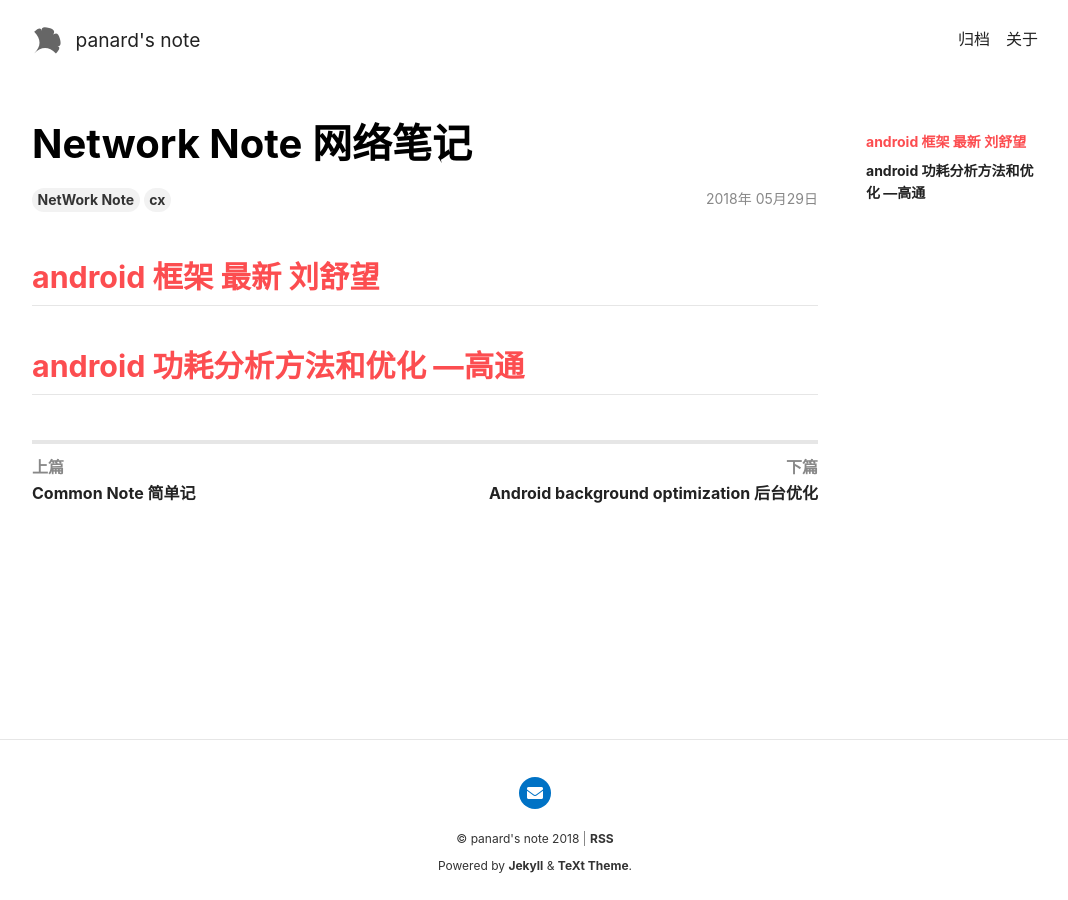
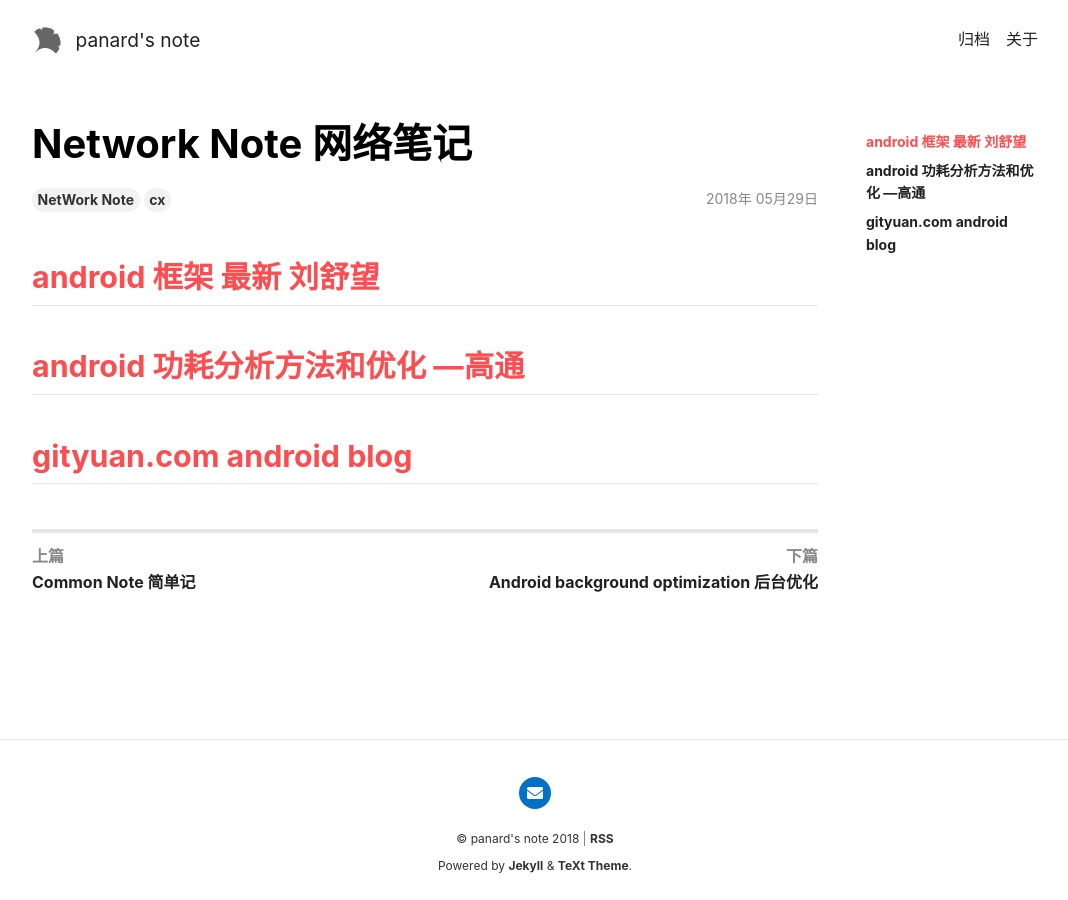
Before and after one commit to panard313/panard313.github.io, a Jekyll site: the page built from _posts/2018-05-29-network-note.md, in a window 1280 px wide. Shown: the whole page, without its empty margins (105-1173 px from the left). Built offline with Jekyll 4.4.1, drawn with Linux system fonts in a browser that asks for light colours; nearby versions of some CDN libraries.

Commit message:
add gityuan.com to network note

```diff
--- a/_posts/2018-05-29-network-note.md
+++ b/_posts/2018-05-29-network-note.md
@@ -11,3 +11,5 @@ lang: zh-Hans
 ## [android 框架 最新 刘舒望](http://liuwangshu.cn/categories/Android%E6%A1%86%E6%9E%B6%E5%B1%82/)
 
 ## [android 功耗分析方法和优化 ---高通](https://blog.csdn.net/feitian_666/article/details/51780946)
+
+## [gityuan.com android blog](https://github.com/yuanhuihui/yuanhuihui.github.io)
```
